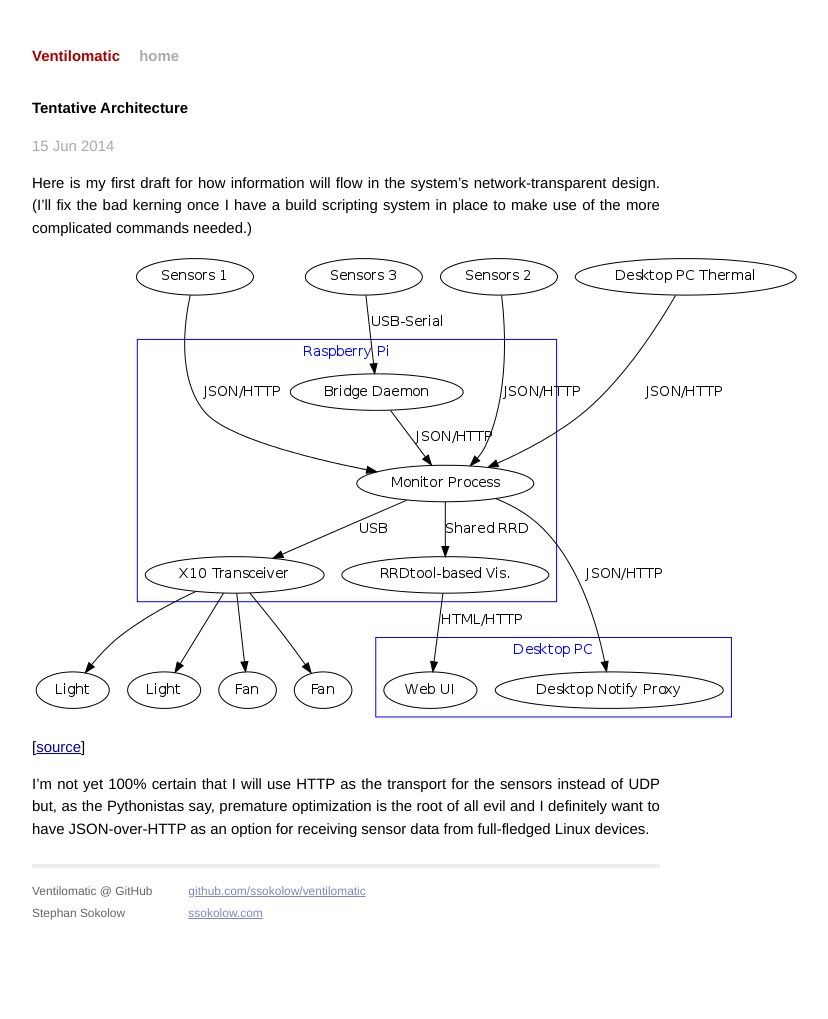
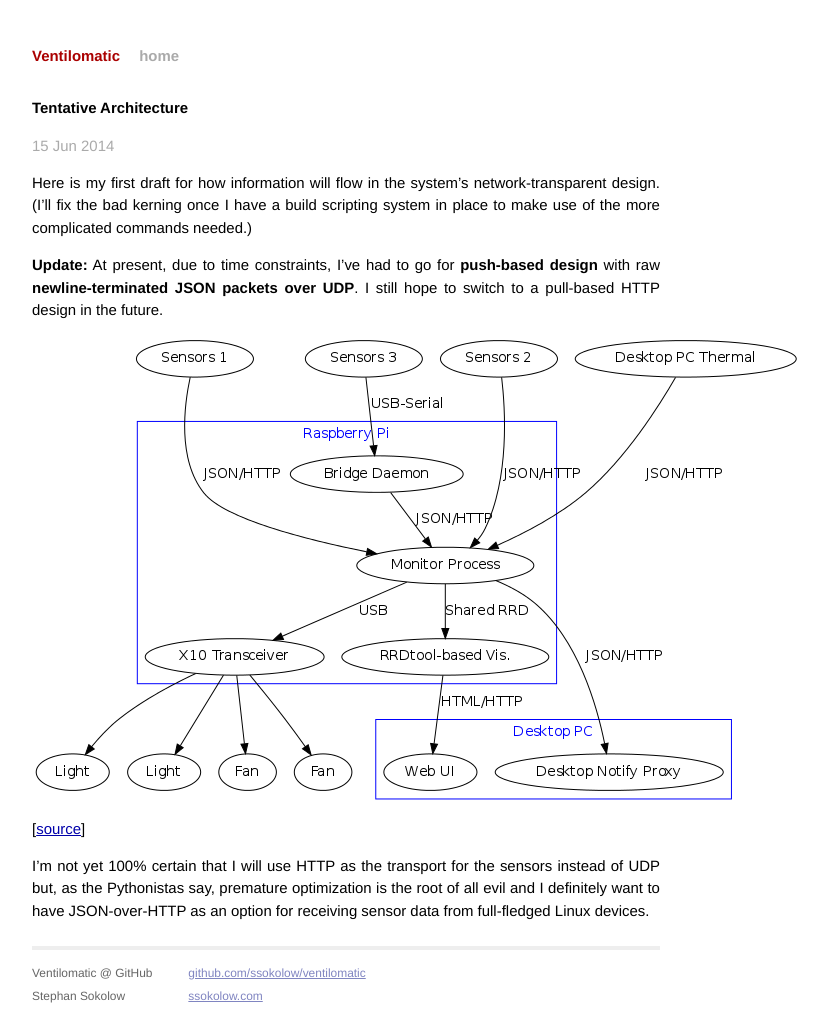
Before and after one commit to ssokolow/ventilomatic, a Jekyll site: the page built from _posts/2014-06-15-tentative-architecture.markdown, in a window 1280 px wide. Shown: the whole page, without its empty margins (294-1122 px from the left). Built offline with Jekyll 4.4.1, drawn with Linux system fonts in a browser that asks for light colours; Markdown is read by kramdown in place of the engine named in the settings; before the commit the page ends 945 px from its top, so only the background shows below that.

```diff
--- a/_posts/2014-06-15-tentative-architecture.markdown
+++ b/_posts/2014-06-15-tentative-architecture.markdown
@@ -9,6 +9,8 @@ Here is my first draft for how information will flow in the system's network-tra
 (I'll fix the bad kerning once I have a build scripting system in place to make
 use of the more complicated commands needed.)
 
+**Update:** At present, due to time constraints, I've had to go for **push-based design** with raw **newline-terminated JSON packets over UDP**. I still hope to switch to a pull-based HTTP design in the future.
+
 ![Graph Diagram]({{ site.baseurl }}/design_docs/network_architecture.dot.png)
 [[source]({{ site.baseurl}}/design_docs/network_architecture.dot)]
 
```
Also changed, not shown: 1 other file.
